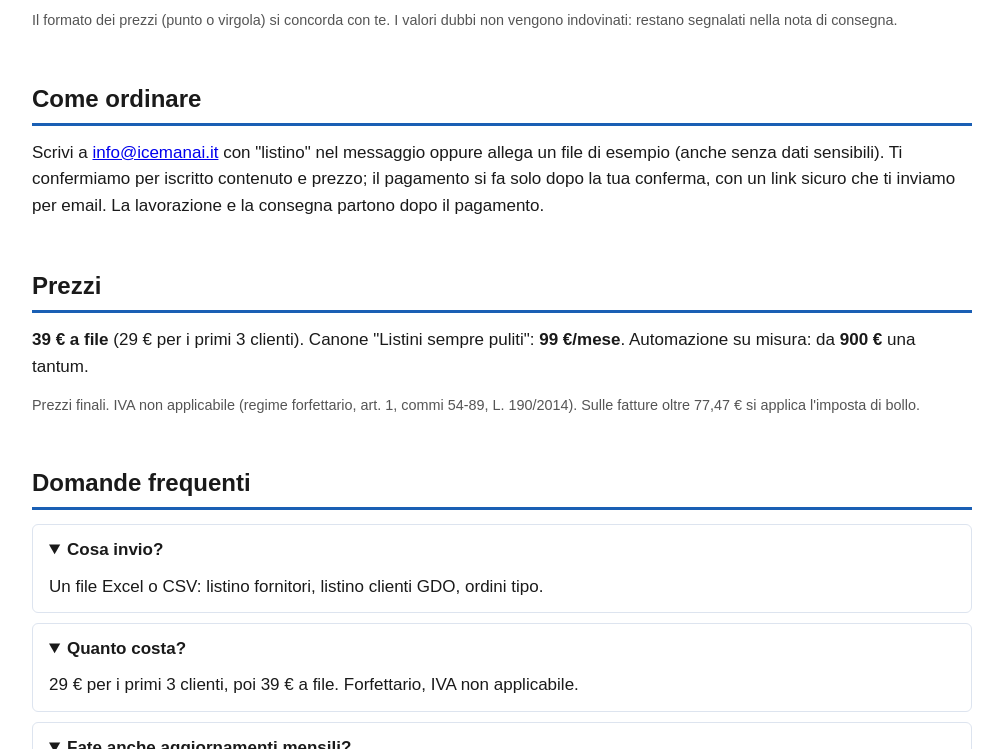
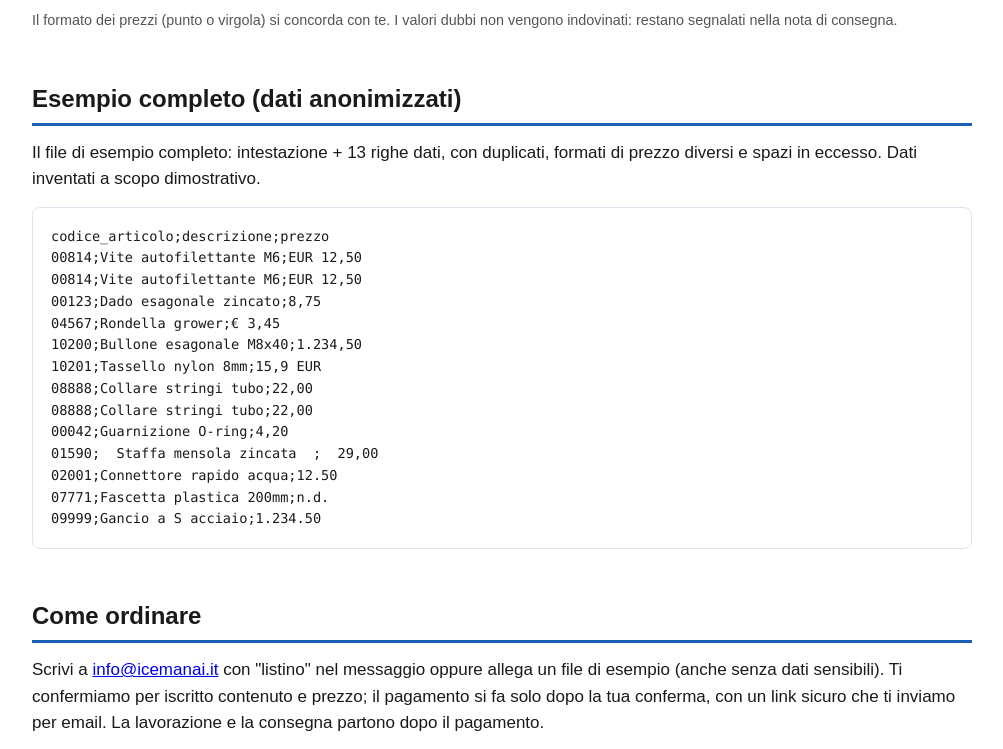
Before and after one commit to Icemann-AI/icemanai-sito, a plain HTML site: page listini-excel.html in a window 1280 px wide. Shown: the part 710-1459 px from the top of the page, without its empty margins (138-1141 px from the left). Drawn offline with Linux system fonts and the light colour scheme.

Commit message:
Pagina listini-excel: aggiunto esempio completo anonimizzato (intestazione + 13 righe)

```diff
--- a/listini-excel.html
+++ b/listini-excel.html
@@ -71,6 +71,24 @@
 </div>
 <p class="small" style="margin-top:12px">Il formato dei prezzi (punto o virgola) si concorda con te. I valori dubbi non vengono indovinati: restano segnalati nella nota di consegna.</p>
 
+
+<h2>Esempio completo (dati anonimizzati)</h2>
+<p>Il file di esempio completo: intestazione + 13 righe dati, con duplicati, formati di prezzo diversi e spazi in eccesso. Dati inventati a scopo dimostrativo.</p>
+<div class="box"><code>codice_articolo;descrizione;prezzo
+00814;Vite autofilettante M6;EUR 12,50
+00814;Vite autofilettante M6;EUR 12,50
+00123;Dado esagonale zincato;8,75
+04567;Rondella grower;€ 3,45
+10200;Bullone esagonale M8x40;1.234,50
+10201;Tassello nylon 8mm;15,9 EUR
+08888;Collare stringi tubo;22,00
+08888;Collare stringi tubo;22,00
+00042;Guarnizione O-ring;4,20
+01590;  Staffa mensola zincata  ;  29,00
+02001;Connettore rapido acqua;12.50
+07771;Fascetta plastica 200mm;n.d.
+09999;Gancio a S acciaio;1.234.50</code></div>
+
 <h2>Come ordinare</h2>
 <p>Scrivi a <a href="mailto:info@icemanai.it?subject=listino">info@icemanai.it</a> con &quot;listino&quot; nel messaggio oppure allega un file di esempio (anche senza dati sensibili). Ti confermiamo per iscritto contenuto e prezzo; il pagamento si fa solo dopo la tua conferma, con un link sicuro che ti inviamo per email. La lavorazione e la consegna partono dopo il pagamento.</p>
 
```
